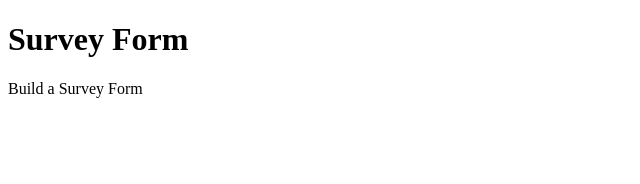
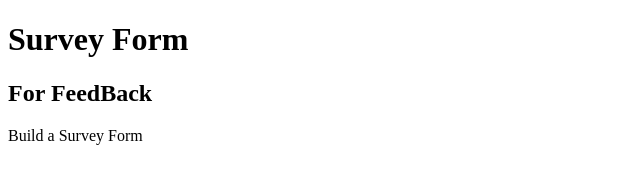
Before and after one commit to sagartd/trials, a plain HTML site: page index.html in a window 1280 px wide. Shown: the whole page, without its empty margins (0-640 px from the left). Drawn offline with Linux system fonts and the light colour scheme.

Commit message:
h2 element added

```diff
--- a/index.html
+++ b/index.html
@@ -9,6 +9,7 @@
   <body>
     <div>
       <h1 id="title">Survey Form</h1>
+      <h2>For FeedBack</h2>
       <p>Build a Survey Form</p>
       <form action="" id="survey-form"></form>
     </div>
```
